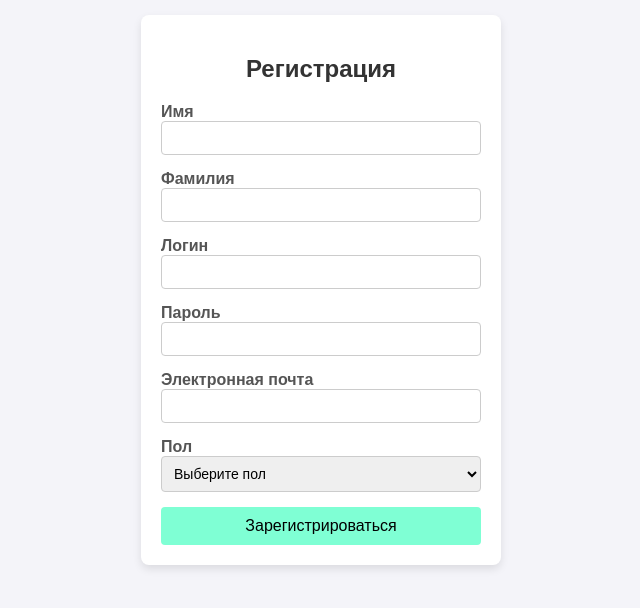
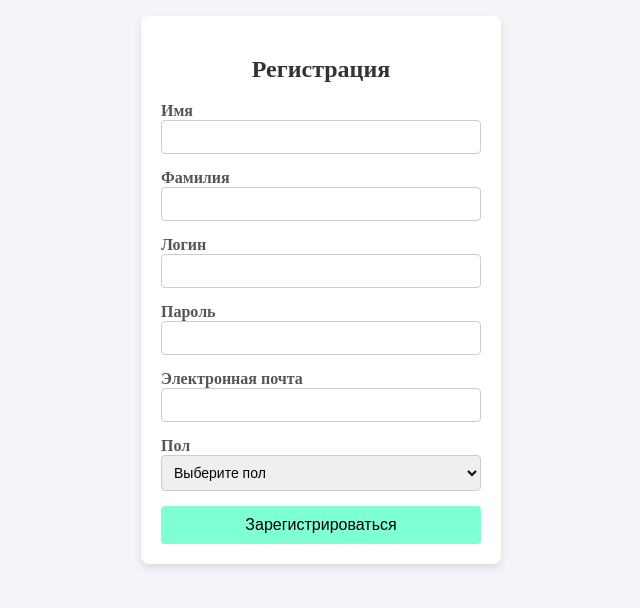
Before and after one commit to Sht0neg/HTMLStudy, a plain HTML site: page DZ/Dz5.html in a window 1280 px wide. Shown: the part 110-718 px from the top of the page, without its empty margins (319-959 px from the left). Drawn offline with Linux system fonts and the light colour scheme.

Commit message:
Fifteenth

```diff
--- a/DZ/Dz5.css
+++ b/DZ/Dz5.css
@@ -1,6 +1,5 @@
 
 body {
-    font-family: Arial, sans-serif;
     background-color: #f4f4f9;
     display: flex;
     justify-content: center;
--- a/DZ/Dz6.css
+++ b/DZ/Dz6.css
@@ -1,5 +1,4 @@
 body {
-    font-family: Arial, sans-serif;
     background-color: #f4f4f4;
     display: flex;
     flex-direction: column;
```
